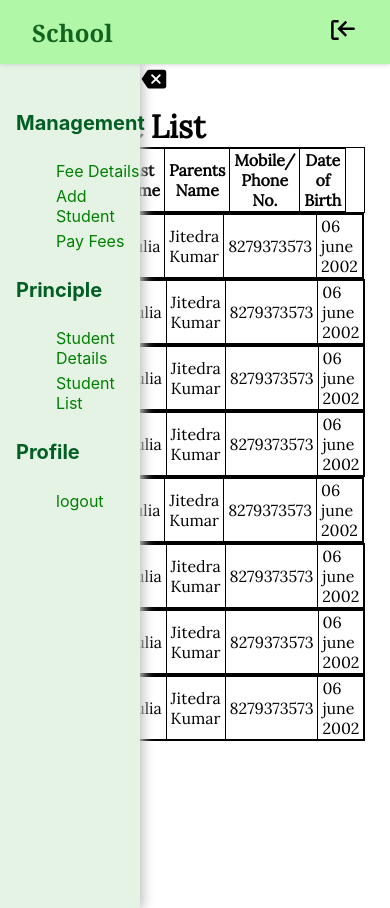
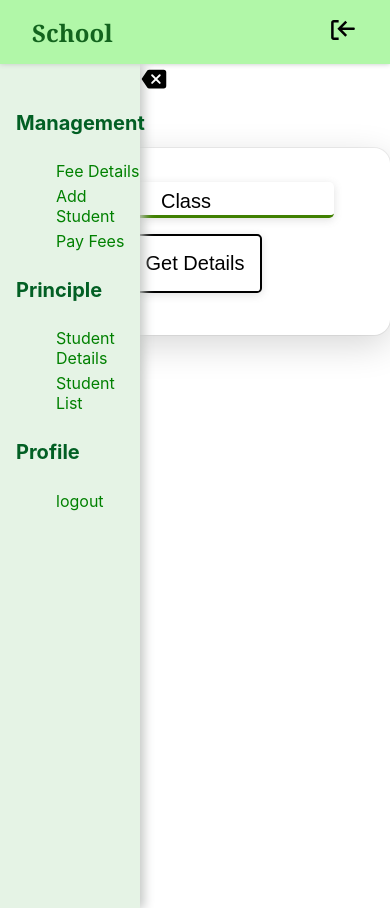
Before and after one commit to Shivamgulia/School, a Next.js app: page /stdlist in a window 390 px wide. Built offline with nearby package versions, Linux system fonts and the light colour scheme; a web font is replaced by a local one.

Commit message:
button text color on phone fixed from white maybe

```diff
--- a/components/Main/Fees/Pay.js
+++ b/components/Main/Fees/Pay.js
@@ -13,7 +13,7 @@ export default function Pay() {
   }
   return (
     <div className={styles.payCont}>
-      <div>
+      <div className={styles.details}>
         <h1>Details </h1>
         <h3>Enrollment Number : </h3>
         <h3>Name : </h3>
--- a/components/Main/Student/DetailsForm.js
+++ b/components/Main/Student/DetailsForm.js
@@ -14,10 +14,10 @@ export default function DetailsForm(props) {
             type="Number"
             name="EnrolmentNumber"
             id="EnrolmentNumber"
-            placeholder="EnrolmentNumber"
+            placeholder={props.formFor}
           />
           <button type="submit" className={styles.submitbutton} onClick={show}>
-            Get Details
+            <span>Get Details</span>
           </button>
         </div>
       </form>
--- a/pages/payfees/index.js
+++ b/pages/payfees/index.js
@@ -14,6 +14,7 @@ export default function PayFees() {
       </Head>
       <Layout2>
         <DetailsForm
+          formFor="EnrolmentNumber"
           showDetails={(props) => {
             setGetDets(props);
           }}
--- a/pages/stdinfo.js
+++ b/pages/stdinfo.js
@@ -38,7 +38,7 @@ export default function StdInfo() {
         <title>Student Details</title>
       </Head>
       <Layout2>
-        <DetailsForm showDetails={ShowDetails} />
+        <DetailsForm formFor="EnrolmentNumber" showDetails={ShowDetails} />
         {showDets && (
           <div>
             <StudentItem Student={student}></StudentItem>
--- a/pages/stdlist/index.js
+++ b/pages/stdlist/index.js
@@ -1,17 +1,24 @@
-import { Fragment } from 'react';
+import { Fragment, useState } from 'react';
 import Head from 'next/head';
+
 import Layout from '../../components/Layout/Layout';
 import Layout2 from '../../components/Layout/Layout2/Layout2';
 import StudentList from '../../components/Main/Student/StudentList';
+import DetailsForm from '../../components/Main/Student/DetailsForm';
 
 export default function StdList() {
+  const [showForm, setShowForm] = useState(false);
+  function ShowDetails() {
+    setShowForm(true);
+  }
   return (
     <Fragment>
       <Head>
         <title>Student List</title>
       </Head>
       <Layout2>
-        <StudentList />
+        <DetailsForm formFor="Class" showDetails={ShowDetails} />
+        {showForm && <StudentList />}
       </Layout2>
     </Fragment>
   );
--- a/styles/Main/Fees/Pay.module.css
+++ b/styles/Main/Fees/Pay.module.css
@@ -2,6 +2,7 @@
   display: grid;
   margin-top: 50px;
   gap: 2rem;
+  margin: 2vh 2vw;
   grid-template-columns: minmax(200px, 38vw);
   align-content: center;
   justify-content: center;
@@ -18,6 +19,11 @@
   /* border-style: solid solid none none; */
   /* border-left: 3px rgb(64, 128, 1) solid; */
   /* border-bottom: 3px rgb(64, 128, 1) solid; */
+}
+
+.details {
+  padding-left: 2vw;
+  padding-top: 2vh;
 }
 
 .payForm {
--- a/styles/Main/Student/DetailsForm.module.css
+++ b/styles/Main/Student/DetailsForm.module.css
@@ -55,8 +55,12 @@
   /* font-size: 2vw; */
   font-style: bold;
   box-shadow: rgba(99, 99, 99, 0.2) 0px 2px 8px 0px;
+  color: black;
+  transition: all 0.5s;
+}
 
-  transition: all 0.5s;
+.submitbutton > span {
+  z-index: 1;
 }
 
 .submitbutton:hover {
```
